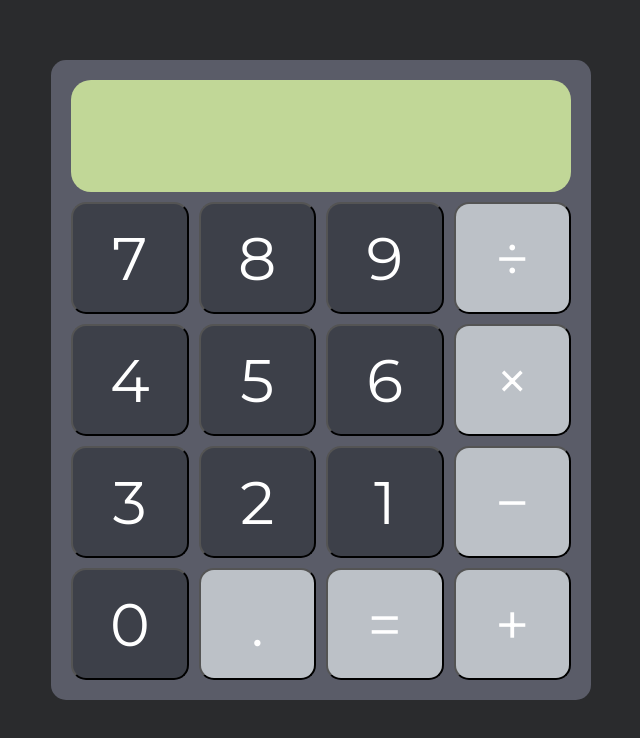
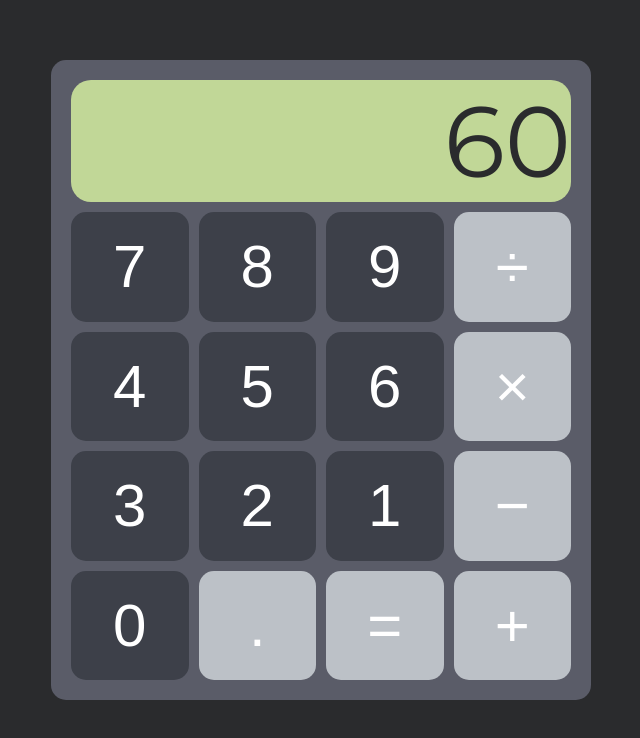
Before and after one commit to CipaPipa/calc, a plain HTML site: page index.html in a window 1280 px wide. Shown: the part 140-878 px from the top of the page, without its empty margins (319-959 px from the left). Before the commit the page ends 848 px from the top, so only its background shows below. Drawn offline with Linux system fonts and the light colour scheme.

Commit message:
правки

```diff
--- a/index.html
+++ b/index.html
@@ -32,5 +32,6 @@
       <button class="btn-operation">=</button>
       <button class="btn-operation">+</button>
     </div>
+    <script src="scripts/main.js"></script>
   </body>
 </html>
--- /dev/null
+++ b/scripts/main.js
@@ -0,0 +1,2 @@
+var myHeading = document.querySelector(".result");
+myHeading.textContent = 35 + 25;
--- a/style.css
+++ b/style.css
@@ -1,12 +1,11 @@
 html {
-  font-family: "Montserrat", sans-serif;
   background: #2a2b2d;
 }
 
 .container {
   display: grid;
-  margin: auto;
-  margin-top: 200px;
+  margin: 200px auto;
+  font-family: "Montserrat", sans-serif;
   border-radius: 15px;
   background: #5a5c68;
   width: 500px;
@@ -22,14 +21,18 @@ html {
   border-radius: 20px;
   grid-column-start: 1;
   grid-column-end: 5;
+  font-size: 100px;
+  text-align: right;
+  color: #2a2b2d;
 }
 
 .btn,
 .btn-operation {
-  font-family: "Montserrat", sans-serif;
+  border: none;
   font-size: 60px;
   border-radius: 15px;
   color: #fff;
+  cursor: pointer;
 }
 
 .btn {
@@ -42,7 +45,14 @@ html {
 
 .btn:hover,
 .btn-operation:hover {
-  transition: all 0.5s ease-out;
-  background: hsl(75, 94%, 57%);
-  color: #3d4049;
+  transition: color 0.5s;
+  color: #c4f82a;
 }
+
+.btn:active,
+.btn-operation:active {
+  box-shadow: 13px 10px 15px -9px rgba(42, 43, 43, 0.6);
+  transition: background-color 0.5s, color 0.5s;
+  background-color: #c4f82a;
+  color: #2a2b2d;
+}
```
